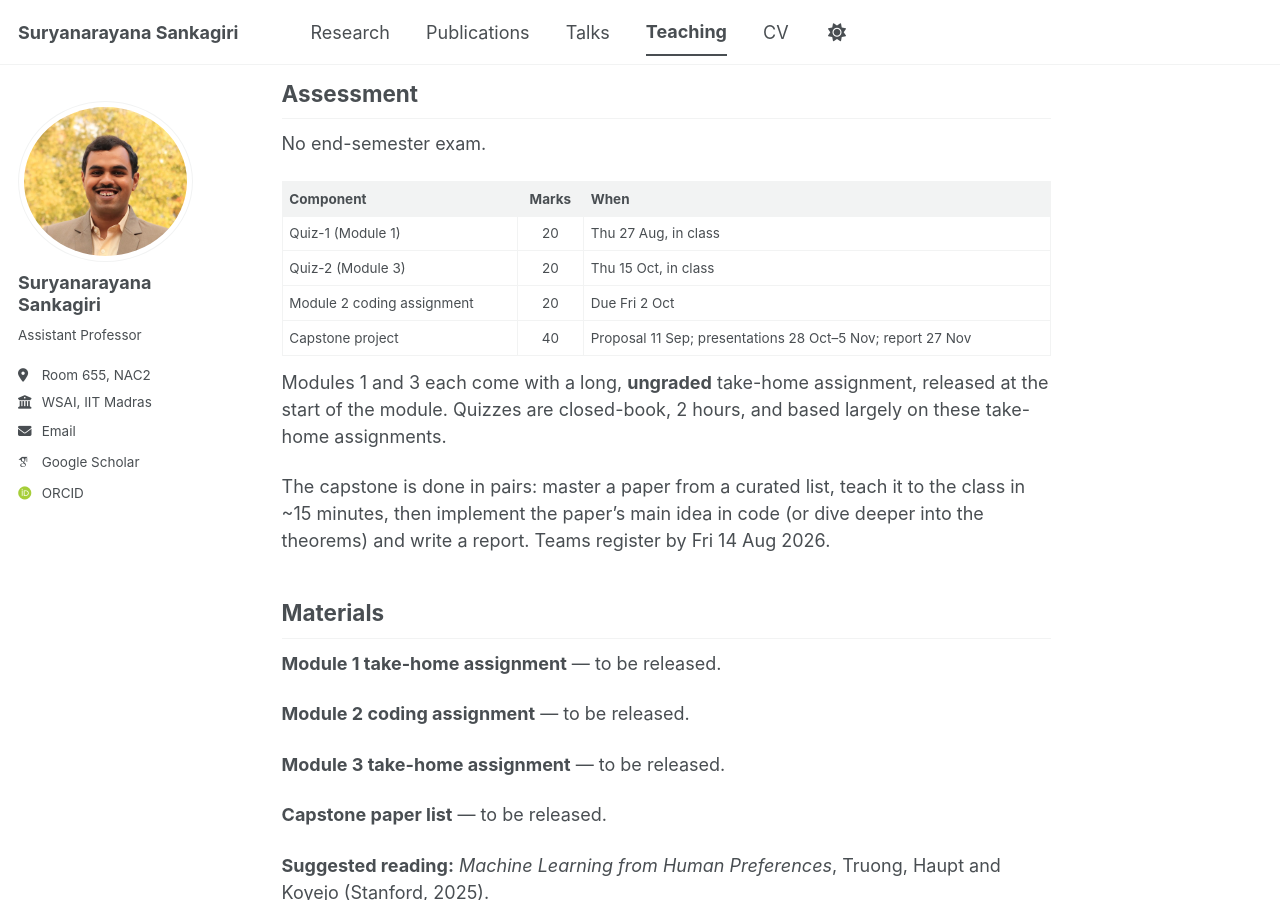
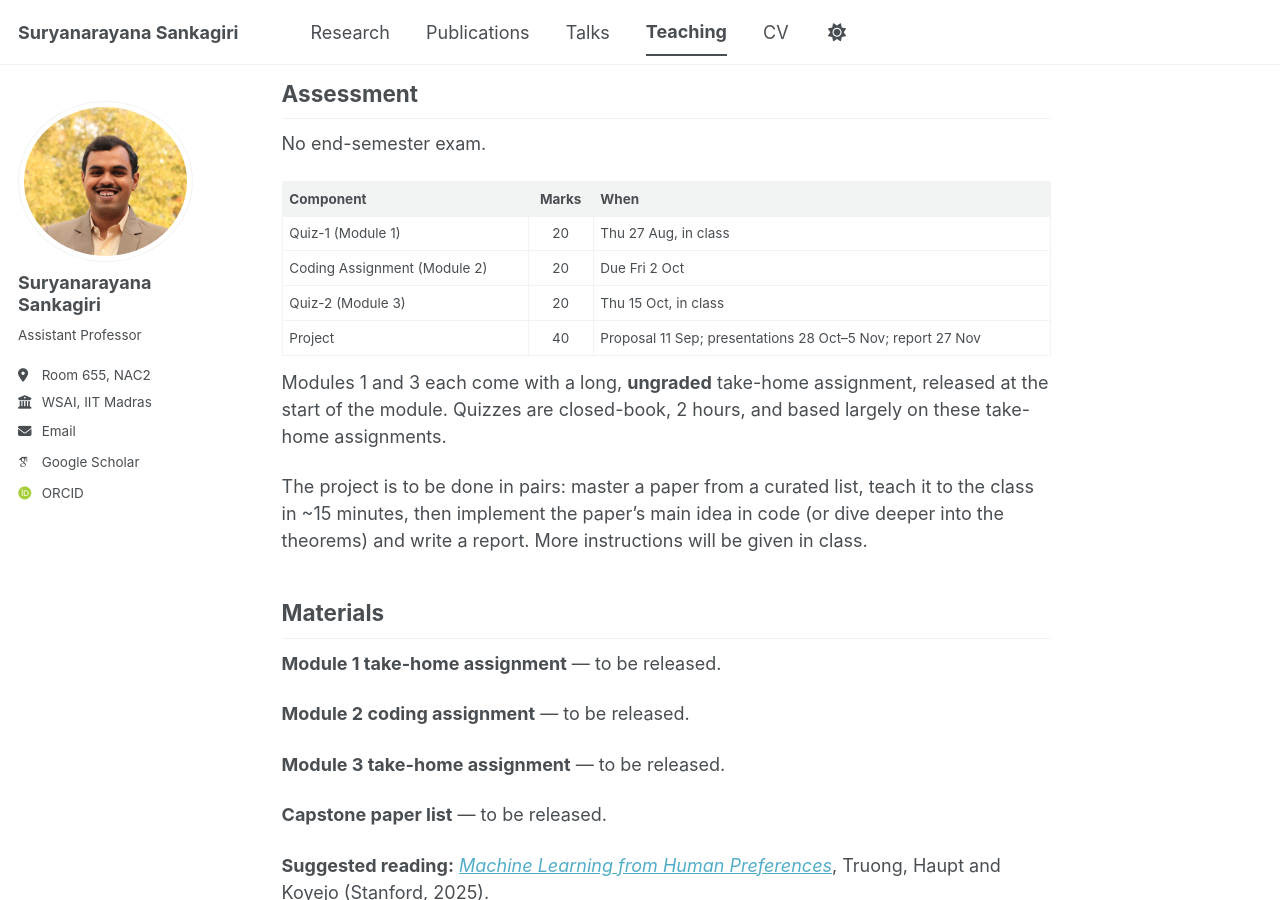
Before and after one commit to sankagiri/sankagiri.github.io, a Jekyll site: the page built from _teaching/2026-07-01-da5453.md, in a window 1280 px wide and 900 px high, scrolled down 1136 px. Built offline with Jekyll 4.4.1, drawn with Linux system fonts in a browser that asks for light colours; some web fonts are replaced; a script bundle is joined from its source files by our own code; library files that are not in the unit come from our copies.

Commit message:
small edits to DA5453

```diff
--- a/_teaching/2026-07-01-da5453.md
+++ b/_teaching/2026-07-01-da5453.md
@@ -50,16 +50,16 @@ No end-semester exam.
 | Component | Marks | When |
 |---|:---:|---|
 | Quiz-1 (Module 1) | 20 | Thu 27 Aug, in class |
+| Coding Assignment (Module 2) | 20 | Due Fri 2 Oct |
 | Quiz-2 (Module 3) | 20 | Thu 15 Oct, in class |
-| Module 2 coding assignment | 20 | Due Fri 2 Oct |
-| Capstone project | 40 | Proposal 11 Sep; presentations 28 Oct–5 Nov; report 27 Nov |
+| Project | 40 | Proposal 11 Sep; presentations 28 Oct–5 Nov; report 27 Nov |
 
 Modules 1 and 3 each come with a long, **ungraded** take-home assignment,
 released at the start of the module. Quizzes are closed-book, 2 hours, and based
 largely on these take-home assignments.
 
-The capstone is done in pairs: master a paper from a curated list, teach it to
-the class in ~15 minutes, then implement the paper's main idea in code (or dive deeper into the theorems) and write a report. Teams register by Fri 14 Aug 2026.
+The project is to be done in pairs: master a paper from a curated list, teach it to
+the class in ~15 minutes, then implement the paper's main idea in code (or dive deeper into the theorems) and write a report. More instructions will be given in class.
 
 ## Materials
 
@@ -75,5 +75,5 @@ the class in ~15 minutes, then implement the paper's main idea in code (or dive
 <!-- TODO: link capstone paper list -->
 **Capstone paper list** — to be released.
 
-**Suggested reading:** *Machine Learning from Human Preferences*, Truong, Haupt
+**Suggested reading:** [*Machine Learning from Human Preferences*](https://mlhp.stanford.edu), Truong, Haupt
 and Koyejo (Stanford, 2025).
```
